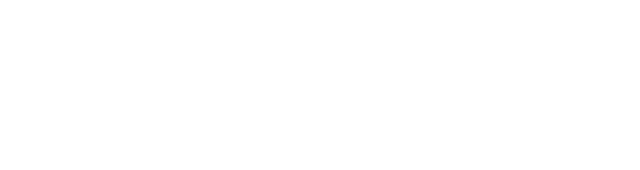
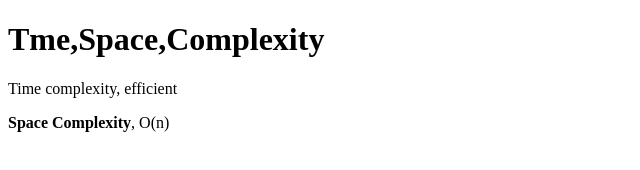
Before and after one commit to acciojob/time-and-space-complexity-RioFairhall, a website: page main.html in a window 1280 px wide. Shown: the whole page, without its empty margins (0-640 px from the left). Drawn offline with Linux system fonts and the light colour scheme.

Commit message:
created a submission

```diff
--- a/main.html
+++ b/main.html
@@ -8,6 +8,9 @@
 
 <body>
 	<!-- the entire body must be written by student -->
+	<h1>Tme,Space,Complexity</h1>
+	<p>Time complexity, efficient</p>
+	<p><b>Space Complexity</b>, O(n)</p>
     <script type="text/javascript" src="./script.js">
 </script>
 
```
